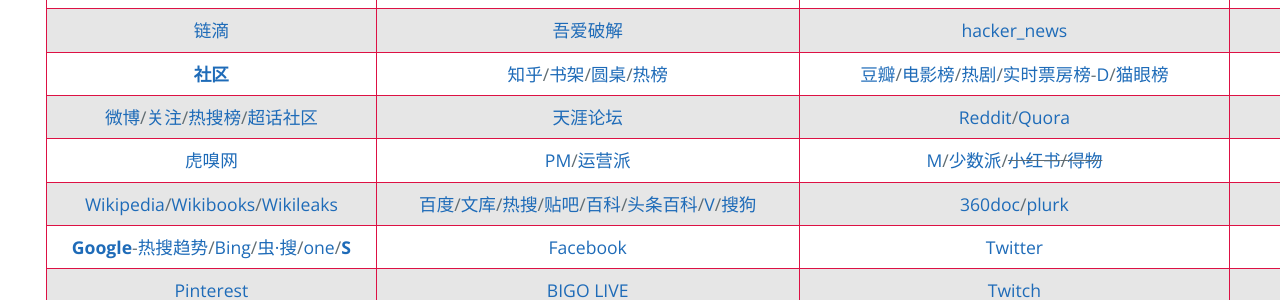
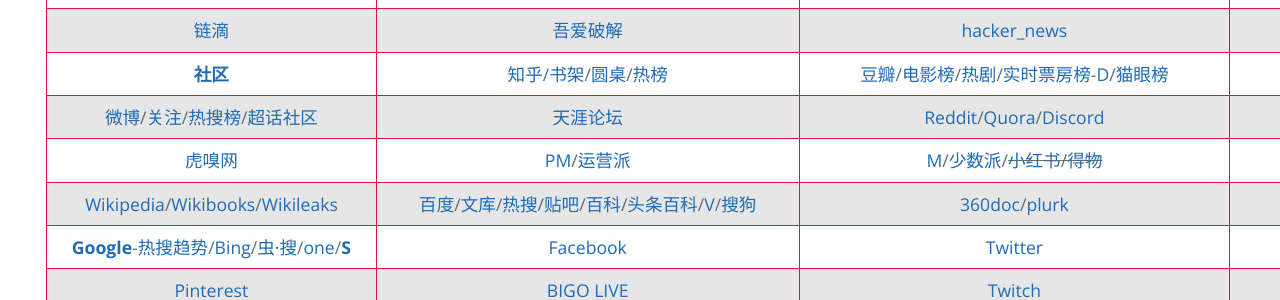
Before and after one commit to AmbroseRen/test, a Jekyll site: the page built from navigation.md, in a window 1280 px wide. Shown: the part 405-705 px from the top of the page. Built offline with Jekyll 4.4.1, drawn with Linux system fonts in a browser that asks for light colours; our own code applies the rules of GitHub Pages for plain Markdown files; the repository's description, which GitHub fills in, is left out.

Commit message:
Update navigation.md

```diff
--- a/navigation.md
+++ b/navigation.md
@@ -50,7 +50,7 @@
 | [掘金](https://juejin.cn/) | [奇客资讯](https://www.solidot.org/) | [V2EX](https://www.v2ex.com/?tab=tech) | []() |
 | [链滴](https://ld246.com/) | [吾爱破解](https://www.52pojie.cn/) | [hacker_news](https://news.ycombinator.com/) | [科学网-889891](http://blog.sciencenet.cn/home.php?mod=spacecp&ac=friend&op=find) |
 | [<strong id="sq">社区</strong>](Library/Forum.md) | [知乎](https://www.zhihu.com/people/RS101202303/following)/[书架](https://www.zhihu.com/pub/)/[圆桌](https://www.zhihu.com/roundtable)/[热榜](https://www.zhihu.com/hot) | [豆瓣](https://www.douban.com/people/AmbroseRen/)/[电影榜](https://movie.douban.com/)/[热剧](https://movie.douban.com/tv/#!type=tv&tag=%E7%83%AD%E9%97%A8&sort=recommend&page_limit=20&page_start=0)/[实时票房榜](https://www.endata.com.cn/BoxOffice/BO/RealTime/reTimeBO.html)-[D](https://ys.endata.cn/BoxOffice/Ranking)/[猫眼榜](https://piaofang.maoyan.com/dashboard) | [简书](https://www.jianshu.com/subscriptions#/timeline) |
-| [微博](https://weibo.com/3626507391/follow)/[关注](https://weibo.com/u/page/follow/3626507391/followGroup)/[热搜榜](https://weibo.com/hot/search)/[超话社区](https://huati.weibo.cn/discovery/super) | [天涯论坛](https://bbs.tianya.cn/) | [Reddit](https://www.reddit.com/)/[Quora](https://www.quora.com/) | [Matters](https://matters.news/)/[Medium](https://medium.com/) |
+| [微博](https://weibo.com/3626507391/follow)/[关注](https://weibo.com/u/page/follow/3626507391/followGroup)/[热搜榜](https://weibo.com/hot/search)/[超话社区](https://huati.weibo.cn/discovery/super) | [天涯论坛](https://bbs.tianya.cn/) | [Reddit](https://www.reddit.com/)/[Quora](https://www.quora.com/)/[Discord](https://discord.com/channels/@me) | [Matters](https://matters.news/)/[Medium](https://medium.com/) |
 | [虎嗅网](https://www.huxiu.com/) | [PM](http://www.woshipm.com/)/[运营派](https://www.yunyingpai.com/) | [M](Library/Medicine.md)/[少数派](https://sspai.com/)/~~[小红书](https://www.xiaohongshu.com/explore)/[得物](https://www.dewu.com/community.html)~~ | []() |
 | [Wikipedia](https://www.wikipedia.org/)/[Wikibooks](https://www.wikibooks.org/)/[Wikileaks](https://wikileaks.org/What-is-WikiLeaks.html) | [百度](https://www.baidu.com/)/[文库](Library/AcademicSearch.md)/[热搜](https://top.baidu.com/board)/[贴吧](https://tieba.baidu.com/index.html)/[百科](https://baike.baidu.com/usercenter/lemmas#favorites)/[头条百科](https://www.baike.com/)/[V](https://baike.baidu.com/vbaike#gallary)/[搜狗](https://www.sogou.com/) | [360doc](http://www.360doc.com/mycontacts.aspx)/[plurk](https://www.plurk.com/AmbroseRenCN) | []() |
 | [__Google__](https://www.google.com/)-[热搜趋势](https://trends.google.com/trends/?geo=US)/[Bing](https://www.bing.com/)/[虫·搜](https://search.chongbuluo.com/)/[one](https://aur.one)/[<strong id="searchs">S</strong>](Library/SearchEngine.md) | [Facebook](https://www.facebook.com/) | [Twitter](https://twitter.com/home) | [Instagram](https://www.instagram.com/ambroserencn/) |
```
